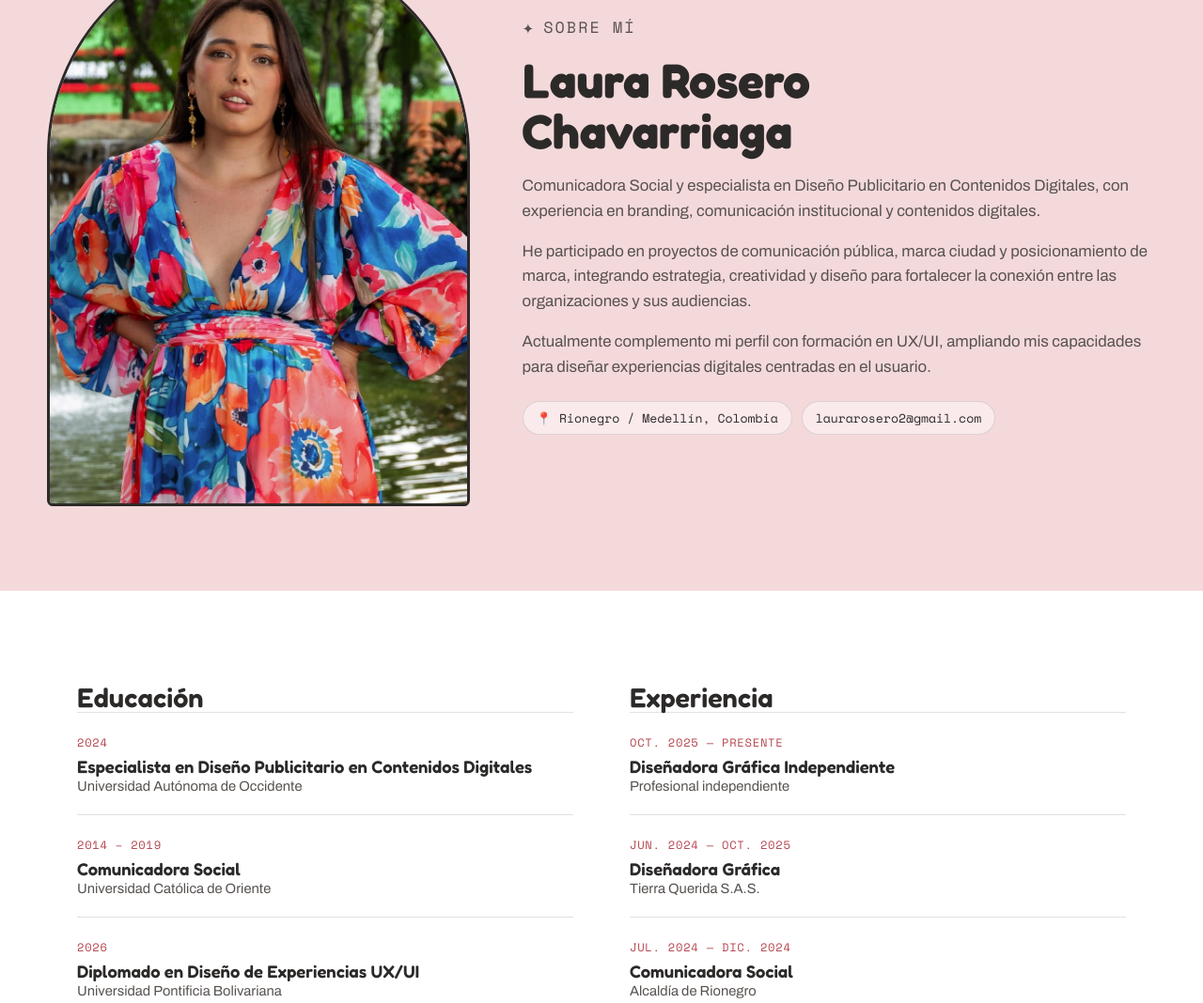
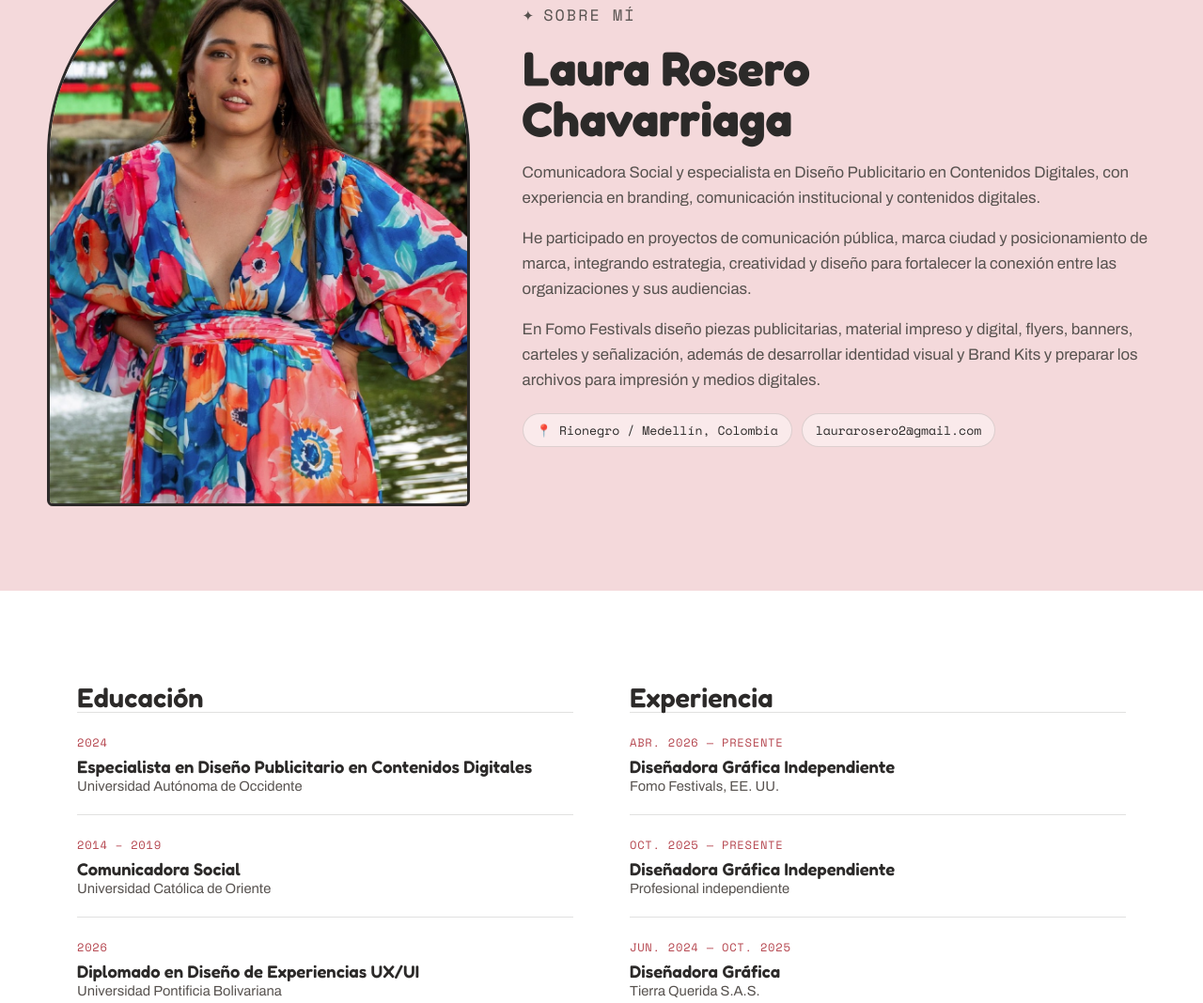
Before and after one commit to laurarosero2-lab/portafolio, a plain HTML site: page about.html in a window 1280 px wide. Shown: the part 295-1363 px from the top of the page at 94% size. Drawn offline with nearby package versions, Linux system fonts and the light colour scheme.

Commit message:
Update about.html

```diff
--- a/about.html
+++ b/about.html
@@ -37,7 +37,7 @@
       <h1 data-i18n="about_title">Laura Rosero<br>Chavarriaga</h1>
       <p data-i18n="about_p1">Comunicadora Social y especialista en Diseño Publicitario en Contenidos Digitales, con experiencia en branding, comunicación institucional y contenidos digitales.</p>
       <p data-i18n="about_p2">He participado en proyectos de comunicación pública, marca ciudad y posicionamiento de marca, integrando estrategia, creatividad y diseño para fortalecer la conexión entre las organizaciones y sus audiencias.</p>
-      <p data-i18n="about_p3">Actualmente complemento mi perfil con formación en UX/UI, ampliando mis capacidades para diseñar experiencias digitales centradas en el usuario.</p>
+      <p data-i18n="about_p3">En Fomo Festivals diseño piezas publicitarias, material impreso y digital, flyers, banners, carteles y señalización, además de desarrollar identidad visual y Brand Kits y preparar los archivos para impresión y medios digitales.</p>
       <div class="pill-row">
         <span class="pill" data-i18n="about_location">📍 Rionegro / Medellín, Colombia</span>
         <span class="pill">laurarosero2@gmail.com</span>
@@ -77,6 +77,11 @@
     <div>
       <h2 class="section-title" data-i18n="exp_title" style="font-size:1.8rem;">Experiencia</h2>
       <div class="timeline">
+        <div class="timeline-item">
+          <p class="when" data-i18n="fomo_when">Abr. 2026 — Presente</p>
+          <h4 data-i18n="fomo_title">Diseñadora Gráfica Independiente</h4>
+          <p data-i18n="fomo_where">Fomo Festivals, EE. UU.</p>
+        </div>
         <div class="timeline-item">
           <p class="when" data-i18n="exp_1_when">Oct. 2025 — Presente</p>
           <h4 data-i18n="exp_1_title">Diseñadora Gráfica Independiente</h4>
```
